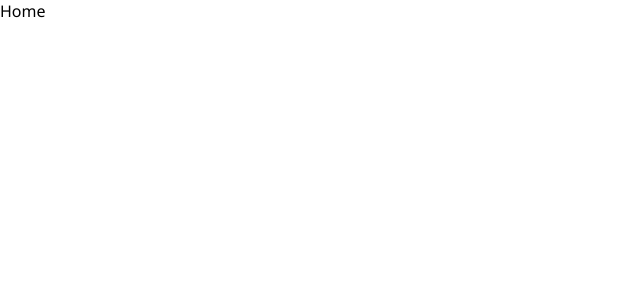
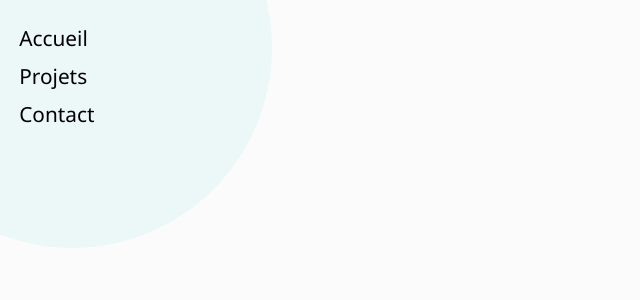
Before and after one commit to ArnaudDefrancq/portfolio_2.0, a React (Create React App) app: page / in a window 1280 px wide. Shown: the top 300 px of the page, without its empty margins (0-640 px from the left). Built offline with nearby package versions, Linux system fonts and the light colour scheme.

Commit message:
Ajout de la barre de navigation générale

```diff
--- a/src/App.js
+++ b/src/App.js
@@ -3,6 +3,7 @@ import { BrowserRouter as Router, Routes, Route } from "react-router-dom";
 import Contact from "./pages/Contact";
 import ErrorPage from "./pages/ErrorPage";
 import Home from "./pages/Home";
+import ProjectPage from "./pages/ProjectPage";
 import Projet01 from "./pages/projets/Projet_01";
 import Projet02 from "./pages/projets/Projet_02";
 import Projet03 from "./pages/projets/Projet_03";
@@ -16,6 +17,7 @@ const App = () => {
     <Router>
       <Routes>
         <Route path="/" element={<Home />} />
+        <Route path="/project-page" element={<ProjectPage />} />
         <Route path="/contact" element={<Contact />} />
         <Route path="/project-01" element={<Projet01 />} />
         <Route path="/project-02" element={<Projet02 />} />
--- /dev/null
+++ b/src/components/Navigation.js
@@ -0,0 +1,22 @@
+import React from "react";
+import { NavLink } from "react-router-dom";
+
+const Navigation = () => {
+  return (
+    <div className="navigation">
+      <ul className="navigation-list">
+        <NavLink to="/">
+          <li className="navigation-items">Accueil</li>
+        </NavLink>
+        <NavLink to="/project-page">
+          <li className="navigation-items">Projets</li>
+        </NavLink>
+        <NavLink to="/contact">
+          <li className="navigation-items">Contact</li>
+        </NavLink>
+      </ul>
+    </div>
+  );
+};
+
+export default Navigation;
--- a/src/pages/Home.js
+++ b/src/pages/Home.js
@@ -1,7 +1,14 @@
 import React from "react";
+import Navigation from "../components/Navigation";
 
 const Home = () => {
-  return <div>Home</div>;
+  return (
+    <>
+      <header>
+        <Navigation />
+      </header>
+    </>
+  );
 };
 
 export default Home;
--- /dev/null
+++ b/src/pages/ProjectPage.js
@@ -0,0 +1,7 @@
+import React from "react";
+
+const ProjectPage = () => {
+  return <div>All ProjectPage</div>;
+};
+
+export default ProjectPage;
--- a/src/styles/components/Error.scss
+++ b/src/styles/components/Error.scss
@@ -1,3 +1,7 @@
+main {
+  height: 100vh;
+}
+
 .error-page {
   display: flex;
   justify-content: center;
--- /dev/null
+++ b/src/styles/components/NavigationGeneral.scss
@@ -0,0 +1,21 @@
+.navigation {
+  position: relative;
+  &-list {
+    padding: 1.5%;
+    font-size: 1.3em;
+  }
+  &-items {
+    padding: 5px 0;
+  }
+  &::after {
+    position: absolute;
+    content: "";
+    height: 400px;
+    width: 400px;
+    background: $color-01;
+    border-radius: 50%;
+    top: -100%;
+    left: -10%;
+    z-index: -1;
+  }
+}
--- a/src/styles/index.scss
+++ b/src/styles/index.scss
@@ -1,2 +1,3 @@
 @import "./settings.scss";
 @import "./components/Error.scss";
+@import "./components/NavigationGeneral.scss";
--- a/src/styles/settings.scss
+++ b/src/styles/settings.scss
@@ -22,7 +22,7 @@ $color-05: #18534f;
   font-family: "font-01";
 }
 
-main {
+body {
   background: $color-background;
   height: 100vh;
 }
@@ -37,4 +37,5 @@ a,
 a:visited {
   text-decoration: none;
   color: black;
+  list-style: none;
 }
```
